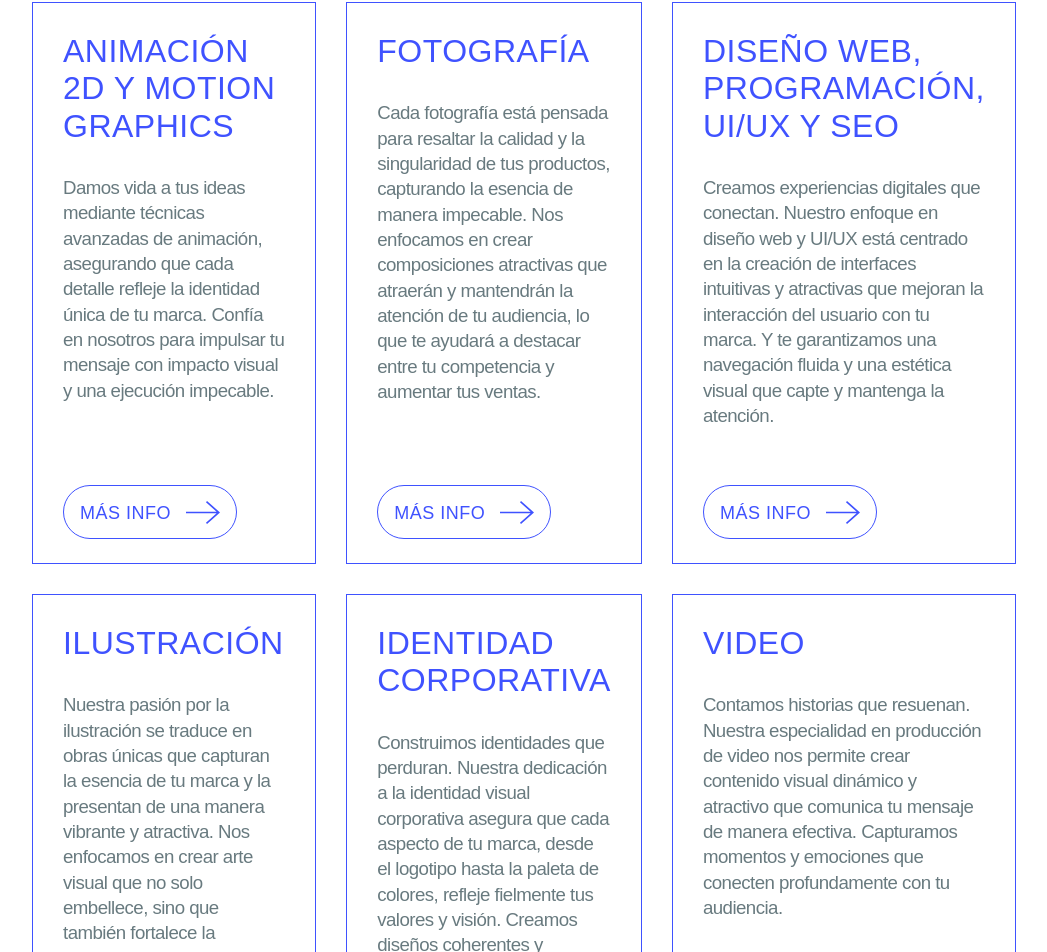
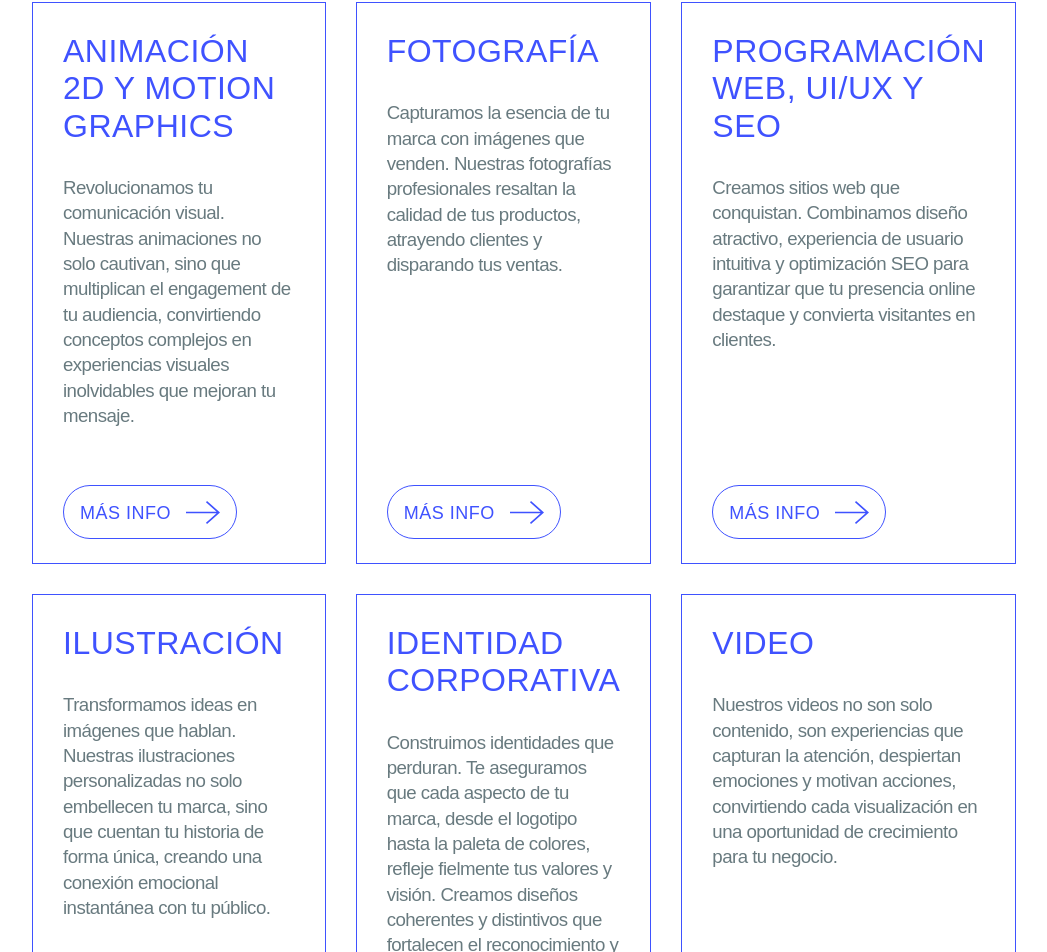
Before and after one commit to xbirks/ermo, a Next.js app: page / in a window 1280 px wide. Shown: the part 3547-4499 px from the top of the page, without its empty margins (116-1163 px from the left). Built offline with nearby package versions, Linux system fonts and the light colour scheme; a web font is replaced by a local one.

Commit message:
cambios en los textos

```diff
--- a/app/components/slider-services/sliderServices.jsx
+++ b/app/components/slider-services/sliderServices.jsx
@@ -49,32 +49,32 @@ function SliderServices() {
             >
                 <SliderServicesItem
                     nameService="Animación 2D y motion graphics"
-                    descriptionService="Damos vida a tus ideas mediante técnicas avanzadas de animación, asegurando que cada detalle refleje la identidad única de tu marca. Confía en nosotros para impulsar tu mensaje con impacto visual y una ejecución impecable."
+                    descriptionService="Revolucionamos tu comunicación visual. Nuestras animaciones no solo cautivan, sino que multiplican el engagement de tu audiencia, convirtiendo conceptos complejos en experiencias visuales inolvidables que mejoran tu mensaje."
                     link="/servicios/animacion"
                 />
                 <SliderServicesItem
                     nameService="Fotografía"
-                    descriptionService="Cada fotografía está pensada para resaltar la calidad y la singularidad de tus productos, capturando la esencia de manera impecable. Nos enfocamos en crear composiciones atractivas que atraerán y mantendrán la atención de tu audiencia, lo que te ayudará a destacar entre tu competencia y aumentar tus ventas."
+                    descriptionService="Capturamos la esencia de tu marca con imágenes que venden. Nuestras fotografías profesionales resaltan la calidad de tus productos, atrayendo clientes y disparando tus ventas."
                     link="/servicios/fotografia"
                 />
                 <SliderServicesItem
-                    nameService="Diseño web, programación, UI/UX y SEO"
-                    descriptionService="Creamos experiencias digitales que conectan. Nuestro enfoque en diseño web y UI/UX está centrado en la creación de interfaces intuitivas y atractivas que mejoran la interacción del usuario con tu marca. Y te garantizamos una navegación fluida y una estética visual que capte y mantenga la atención."
+                    nameService="Programación web, UI/UX y SEO"
+                    descriptionService="Creamos sitios web que conquistan. Combinamos diseño atractivo, experiencia de usuario intuitiva y optimización SEO para garantizar que tu presencia online destaque y convierta visitantes en clientes."
                     link="/servicios/web"
                 />
                 <SliderServicesItem
                     nameService="Ilustración"
-                    descriptionService="Nuestra pasión por la ilustración se traduce en obras únicas que capturan la esencia de tu marca y la presentan de una manera vibrante y atractiva. Nos enfocamos en crear arte visual que no solo embellece, sino que también fortalece la identidad de tu marca."
+                    descriptionService="Transformamos ideas en imágenes que hablan. Nuestras ilustraciones personalizadas no solo embellecen tu marca, sino que cuentan tu historia de forma única, creando una conexión emocional instantánea con tu público."
                     link="/servicios/ilustracion"
                 />
                 <SliderServicesItem
                     nameService="Identidad corporativa"
-                    descriptionService="Construimos identidades que perduran. Nuestra dedicación a la identidad visual corporativa asegura que cada aspecto de tu marca, desde el logotipo hasta la paleta de colores, refleje fielmente tus valores y visión. Creamos diseños coherentes y distintivos que fortalecen el reconocimiento y la presencia de tu marca en el mercado."
+                    descriptionService="Construimos identidades que perduran. Te aseguramos que cada aspecto de tu marca, desde el logotipo hasta la paleta de colores, refleje fielmente tus valores y visión. Creamos diseños coherentes y distintivos que fortalecen el reconocimiento y la presencia de tu marca en el mercado."
                     link="/servicios/branding"
                 />
                 <SliderServicesItem
                     nameService="Video"
-                    descriptionService="Contamos historias que resuenan. Nuestra especialidad en producción de video nos permite crear contenido visual dinámico y atractivo que comunica tu mensaje de manera efectiva. Capturamos momentos y emociones que conecten profundamente con tu audiencia."
+                    descriptionService="Nuestros videos no son solo contenido, son experiencias que capturan la atención, despiertan emociones y motivan acciones, convirtiendo cada visualización en una oportunidad de crecimiento para tu negocio."
                     link="/servicios/video"
                 />
             </div>
--- a/app/style.scss
+++ b/app/style.scss
@@ -708,7 +708,7 @@ a:hover .curzr-big-circle {
     }
 
     @include media800px {
-        width: 60vw;
+        width: 50vw;
         flex: 0 0 auto;
         height: 450px;
     }
```
Also changed, not shown: app/components/proyectos.jsx (+8 -0 lines), app/components/servicios.jsx (+7 -2 lines), app/proyectos/private-label-bsn-cosmetics/page.jsx (+7 -1 lines), app/proyectos/sanoguera/page.jsx (+12 -4 lines), app/components/Index-Introduction/IndexIntro.jsx (line endings or trailing spaces).
